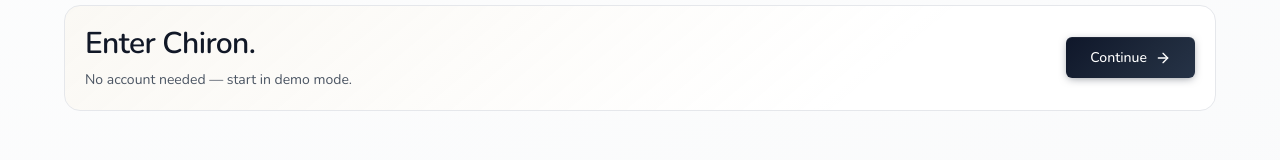
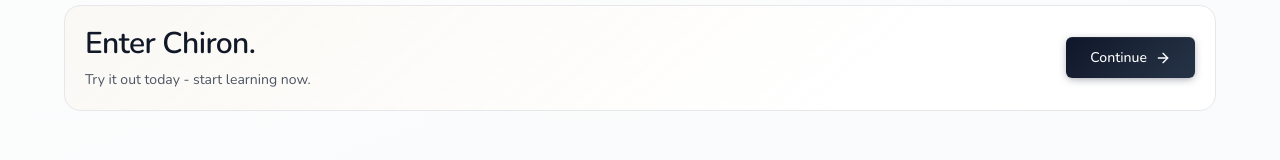
Before and after one commit to Sindria-Research/step2ck, a React (Vite) app in the folder frontend/: page / in a window 1280 px wide. Shown: the part 2931-3091 px from the top of the page. Built offline with nearby package versions, Linux system fonts and the light colour scheme; no server answers.

Commit message:
Slight edits to landing page

```diff
--- a/frontend/src/components/layout/AppSidebar.tsx
+++ b/frontend/src/components/layout/AppSidebar.tsx
@@ -101,7 +101,7 @@ export function AppSidebar() {
   const handleLogout = () => {
     setUserMenuOpen(false);
     logout();
-    navigate('/login');
+    navigate('/');
   };
 
   useEffect(() => {
--- a/frontend/src/components/layout/Header.tsx
+++ b/frontend/src/components/layout/Header.tsx
@@ -24,7 +24,7 @@ export function Header({ examContext = null }: HeaderProps) {
 
   const handleLogout = () => {
     logout();
-    navigate('/login');
+    navigate('/');
   };
 
   return (
--- a/frontend/src/pages/Landing.tsx
+++ b/frontend/src/pages/Landing.tsx
@@ -498,7 +498,7 @@ export function Landing() {
                 Enter Chiron.
               </h2>
               <p className="mt-2 text-sm text-[var(--color-text-secondary)]">
-                No account needed — start in demo mode.
+                Try it out today - start learning now.
               </p>
             </div>
             <Link
```
